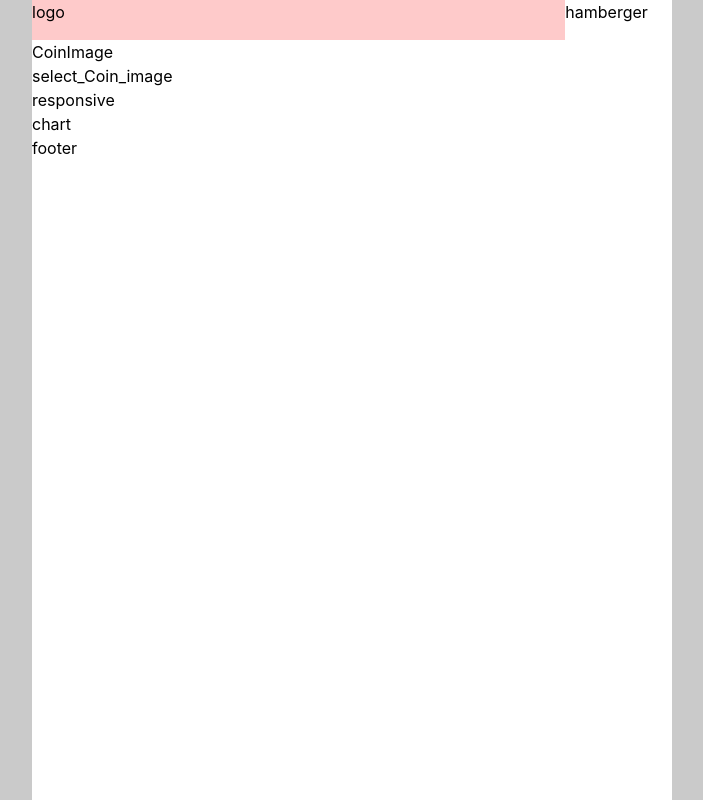
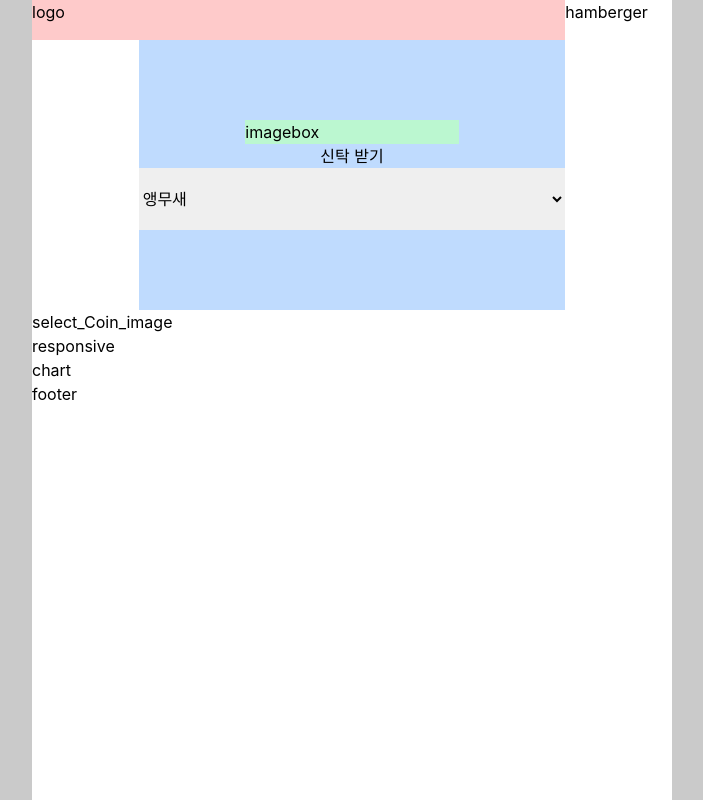
Before and after one commit to lee-insu/newcoinparrot, a Next.js app in the folder client/: page / in a window 1280 px wide. Shown: the whole page, without its empty margins (288-991 px from the left). Built offline with nearby package versions, Linux system fonts and the light colour scheme; no server answers.

Commit message:
coin random logic

```diff
--- a/client/components/CoinImage.tsx
+++ b/client/components/CoinImage.tsx
@@ -1,7 +1,66 @@
-import React from 'react';
+import React, { useEffect, useState } from 'react';
+import styles from '../styles/Coinimage.module.css';
+import axios from 'axios';
 
 const CoinImage = () => {
-  return <div>CoinImage</div>;
+  const coinApi = `https://api.upbit.com/v1/ticker?markets=KRW-BTC`;
+
+  const [tradePrice, getTradePrice] = useState<number>();
+  const [tradeChange, getTradeChange] = useState<string>('');
+  const [changeRate, getChangeRate] = useState<string>('');
+  const [handleeSkin, handleChangeSkin] = useState<string>('');
+
+  const handleChangeOption = (e: React.ChangeEvent<HTMLSelectElement>) => {
+    const {
+      target: { value },
+    } = e;
+
+    console.log(value);
+  };
+
+  const playAction = async () => {
+    await axios.get(coinApi).then((res) => {
+      getTradePrice(res.data[0].trade_price);
+      getTradeChange(res.data[0].change);
+      getChangeRate((res.data[0].signed_change_rate * 100).toFixed(2));
+    });
+  };
+
+  console.log(tradePrice, tradeChange, changeRate);
+  useEffect(() => {
+    axios.get('https://api.upbit.com/v1/market/all').then((res) => {
+      const market = res.data.map((li: any) => li.market);
+      const btc = market.includes((e: any) => {
+        return e.indexOf('KRW-');
+      });
+      console.log(btc);
+    });
+  }, []);
+
+  // 이것으로 할 수 있는 기능은?
+  // 스토리: 이미지가 보인다. 랜덤을 돌릴 수 있는 기능이 있다. 클릭하면 이미지가 다음으로 넘어간다. ( 그 이미지는 고정, 랜덤이미지, 결과 총 3장) 결과는 4초 뒤 코인과 가격이 보인다. (업비트 기준) 코인을 돌릴 수 있는 스킨 기능이 있다.
+
+  // 이미지를 랜덤으로 고를 수 있는 기능 fetch(`https://api.upbit.com/v1/ticker?markets=${coinList}`)
+  //
+  return (
+    <div className="w-2/3 mx-auto my-0 py-20 bg-blue-200">
+      <div className="bg-green-200 mx-auto my-0 w-1/2">imagebox</div>
+
+      <button onClick={playAction} className="w-full my-0 mx-auto">
+        신탁 받기
+      </button>
+      <select
+        name="skin"
+        className="w-full py-5"
+        onChange={(e) => handleChangeOption(e)}
+      >
+        <option value="parrot">앵무새</option>
+        <option value="doge">도지</option>
+        <option value="musk">머스크</option>
+        <option value="rabbit">토끼</option>
+      </select>
+    </div>
+  );
 };
 
 export default CoinImage;
--- a/client/components/Coinroluette.tsx
+++ b/client/components/Coinroluette.tsx
@@ -5,6 +5,7 @@ const Coinroluette = () => {
   return (
     <div>
       <CoinImage />
+
     </div>
   );
 };
--- a/client/package.json
+++ b/client/package.json
@@ -9,6 +9,7 @@
     "lint": "next lint"
   },
   "dependencies": {
+    "axios": "^0.27.2",
     "next": "12.2.0",
     "react": "18.2.0",
     "react-dom": "18.2.0"
--- a/client/pages/index.tsx
+++ b/client/pages/index.tsx
@@ -1,6 +1,6 @@
 import type { NextPage } from 'next';
 import Coinroluette from '../components/Coinroluette';
-import Nav from '../components/nav';
+import Nav from '../components/Nav';
 import styles from '../styles/Home.module.css';
 
 const Home: NextPage = () => {
```
Also changed, not shown: client/styles/Coinimage.module.css (added), 1 other file (tests, documents, lock files or other folders).
